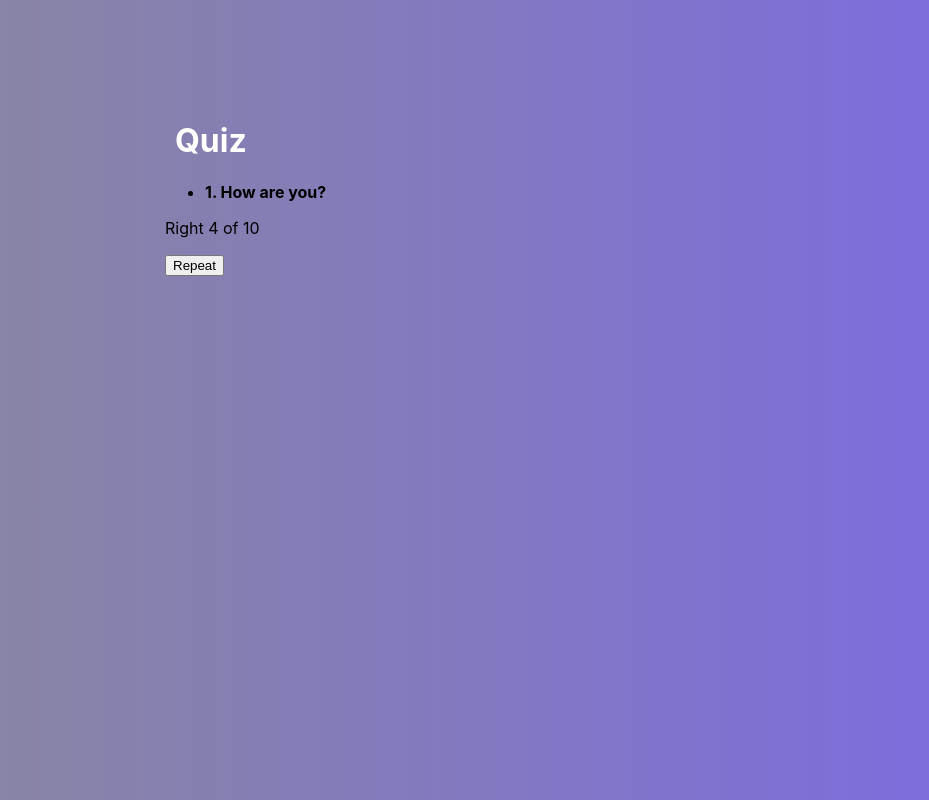
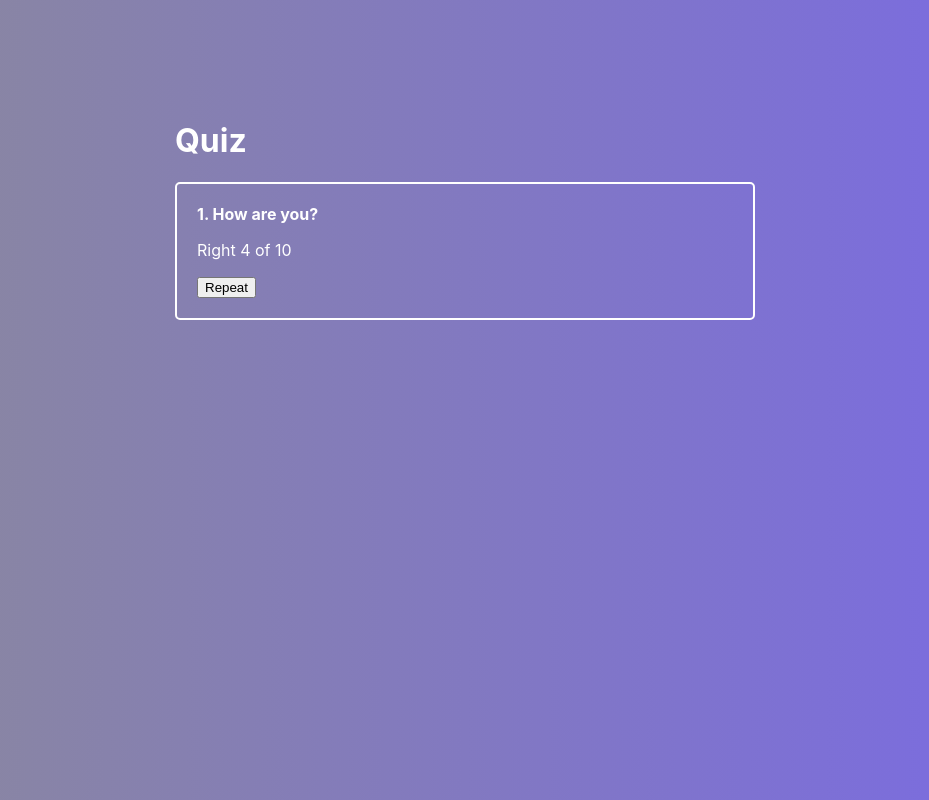
Before and after one commit to Artem-Zhuravlev/react-quitz, a React (Create React App) app: page / in a window 1280 px wide. Shown: the whole page, without its empty margins (175-1104 px from the left). Built offline with nearby package versions, Linux system fonts and the light colour scheme.

Commit message:
add styles in FinishedQuiz.css

```diff
--- a/src/components/FinishedQuiz/FinishedQuiz.css
+++ b/src/components/FinishedQuiz/FinishedQuiz.css
@@ -1,2 +1,14 @@
 .FinishedQuiz {
+  padding: 20px;
+  color: #fff;
+  border: 2px solid #fff;
+  border-radius: 5px;
+  box-sizing: border-box;
+  margin: 0 10px;
 }
+
+.FinishedQuiz ul {
+  list-style: none;
+  padding: 0;
+  margin: 0;
+}
```
